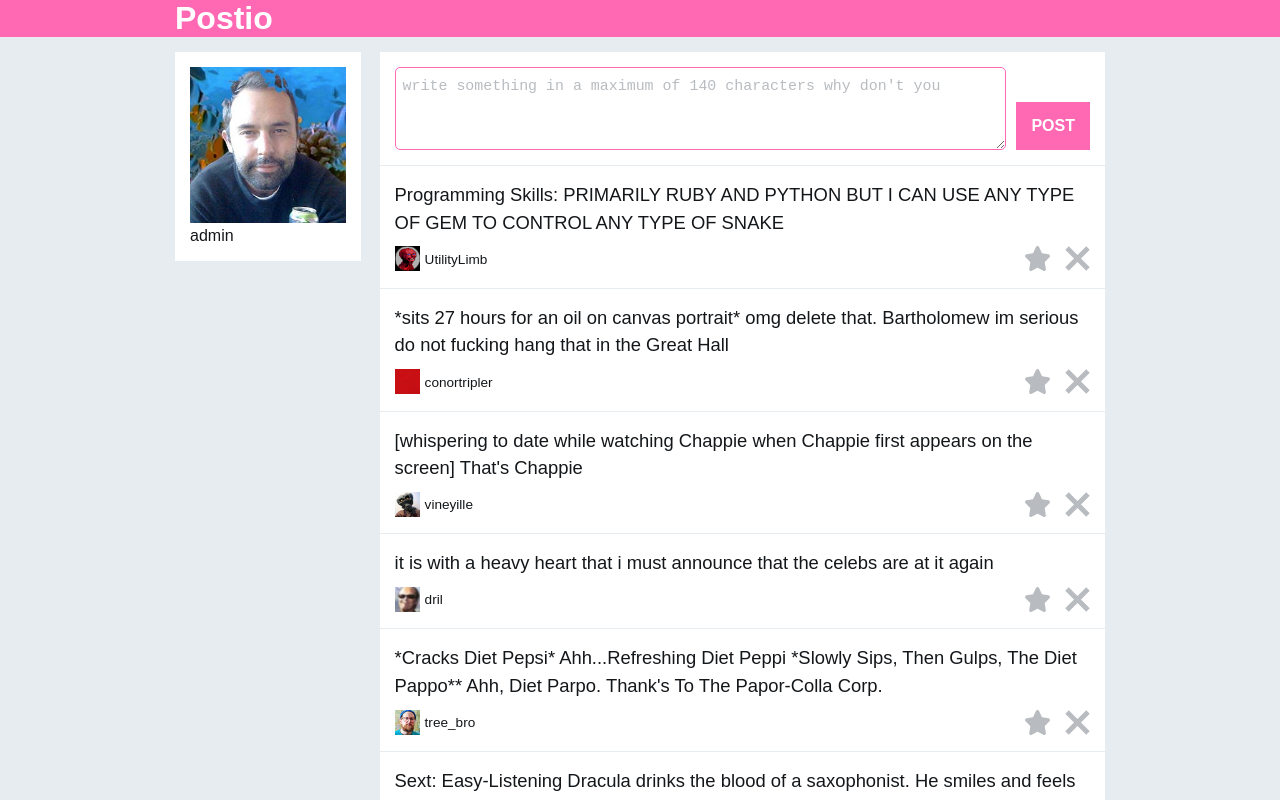
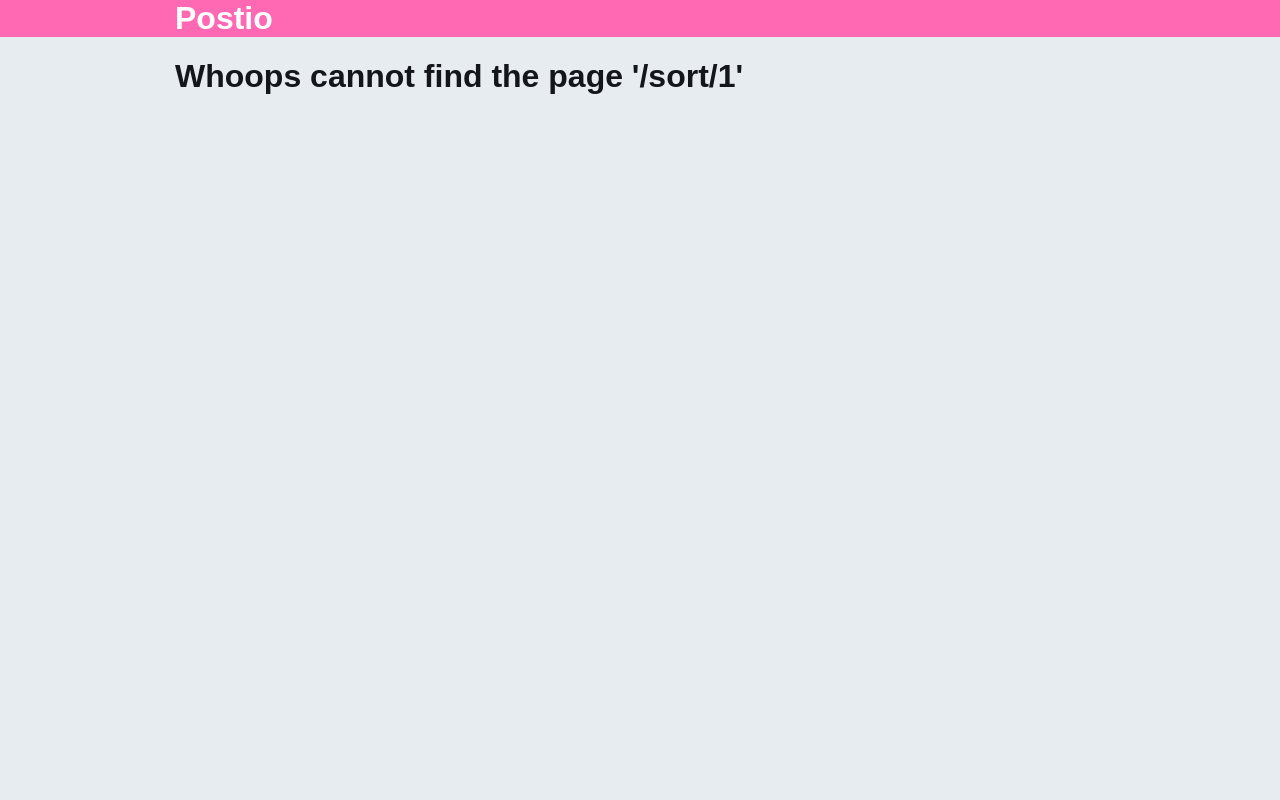
Before and after one commit to js108/postio, a React (Create React App) app: page /#/sort/1 in a window 1280 px wide. Before the commit this address led to /#/. Shown: the top 800 px of the page. Built offline with nearby package versions, Linux system fonts and the light colour scheme.

Commit message:
adds basic routing

```diff
--- a/src/components/ui/MainWithRoutes.js
+++ b/src/components/ui/MainWithRoutes.js
@@ -1,13 +1,16 @@
-import React, { Component } from 'react'
+import React from 'react'
 import { Route, Switch } from 'react-router-dom'
 import Home from './Home'
-//import the404 from './ui/the404'
+import The404 from './The404'
 
 const MainWithRoutes = () => {
   return (
       <main className='center max-width'>
         <div className='margin-m'>
-          <Home />
+           <Switch>
+              <Route exact path='/' component={Home}/>
+              <Route component={The404} />
+            </Switch>
         </div>
       </main>
   );
@@ -25,7 +28,7 @@ const App = () =>
                     <Switch>
                         <Route exact path="/" component={Colors} />
                         <Route path="/sort/:sort" component={Colors} />
-                        <Route component={Whoops404} />
+                        <Route component={The404} />
                     </Switch>
                 </div>
             )} />
--- a/src/components/ui/the404.js
+++ b/src/components/ui/the404.js
@@ -1,6 +1,11 @@
-const the404 = ({ location }) =>
-    <div>
-        <h1>Whoops cannot find resource at '{location.pathname}'</h1>
-    </div>
+import React from 'react';
 
-export default the404
+const The404 = ({ location }) => {
+	return (
+		<div>
+        	<h1>Whoops cannot find the page '{location.pathname}'</h1>
+    	</div>
+	);
+}
+
+export default The404
```
